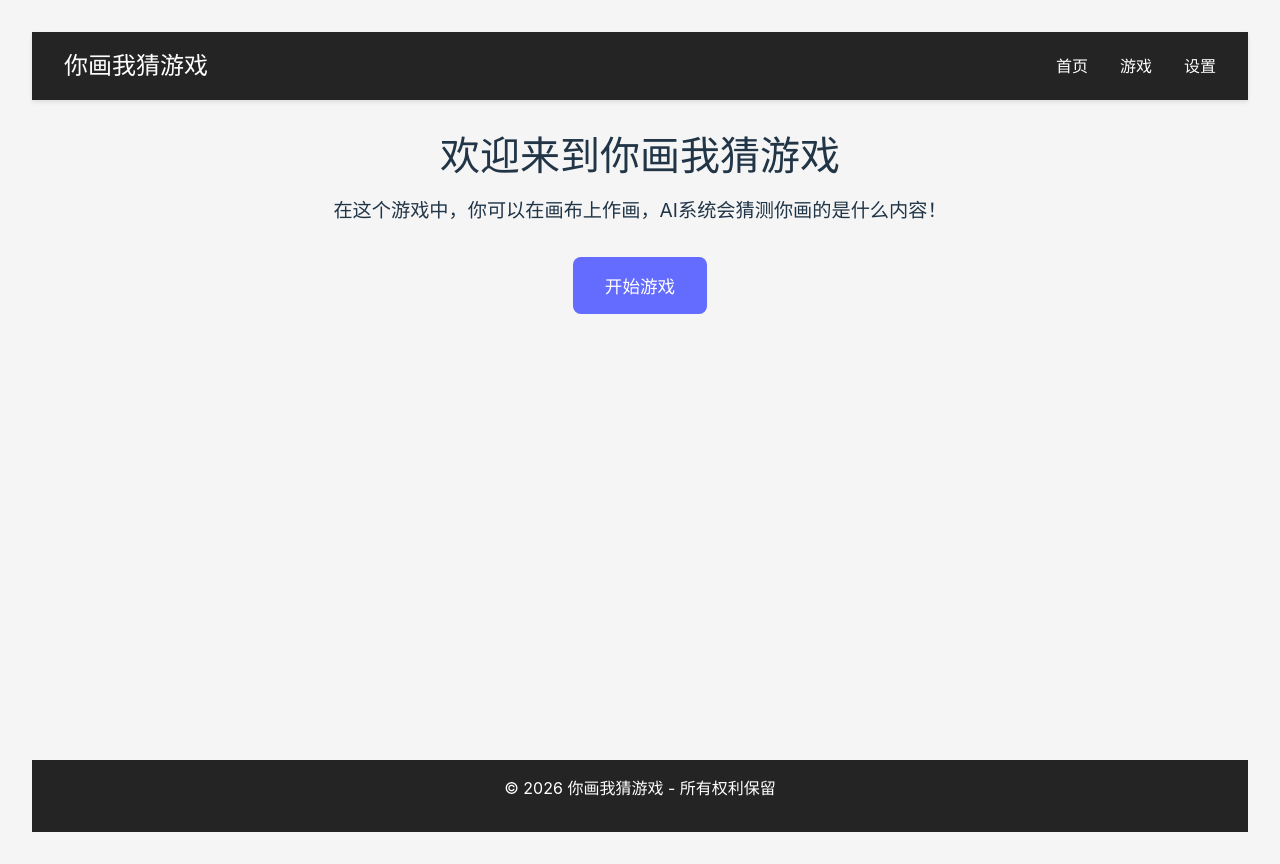
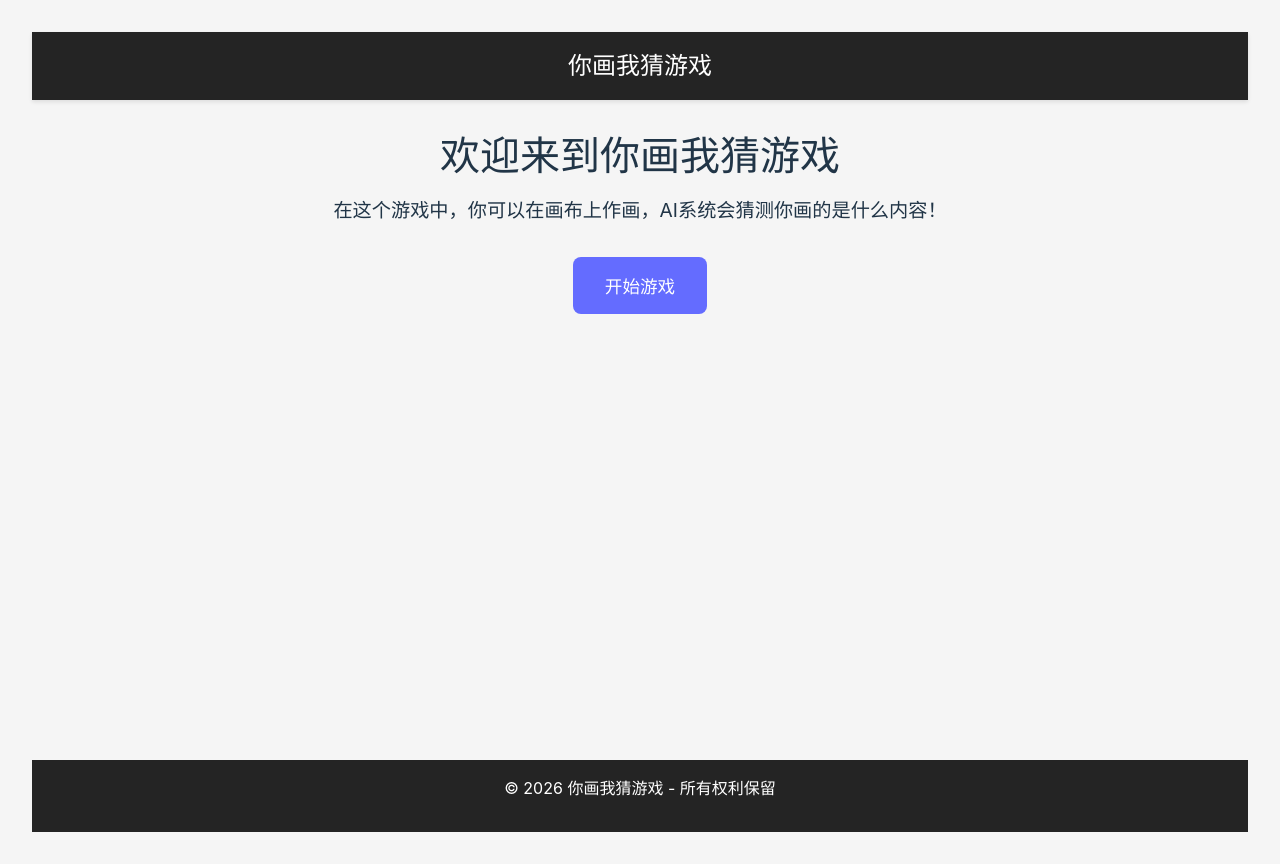
Before and after one commit to 1549328794-ops/Game_nihuawocai, a React (Vite) app: page / in a window 1280 px wide. Built offline with nearby package versions, Linux system fonts and the light colour scheme.

Commit message:
删除Header组件中的导航菜单

```diff
--- a/src/components/Header.tsx
+++ b/src/components/Header.tsx
@@ -6,16 +6,12 @@ const Header: React.FC = () => {
     backgroundColor: '#242424',
     color: 'white',
     display: 'flex',
-      justifyContent: 'space-between',
+    justifyContent: 'center',
     alignItems: 'center',
     boxShadow: '0 2px 4px rgba(0,0,0,0.1)'
-    }}><div style={{ fontSize: '1.5rem', fontWeight: 'bold' }}>你画我猜游戏</div><nav><ul style={{
-            display: 'flex',
-            gap: '2rem',
-            listStyle: 'none',
-            margin: 0,
-            padding: 0
-          }}><li><a href="/" style={{ color: 'white', textDecoration: 'none' }}>首页</a></li><li><a href="/game" style={{ color: 'white', textDecoration: 'none' }}>游戏</a></li><li><a href="/settings" style={{ color: 'white', textDecoration: 'none' }}>设置</a></li></ul></nav></header>);
+  }}>
+    <div style={{ fontSize: '1.5rem', fontWeight: 'bold' }}>你画我猜游戏</div>
+  </header>);
 };
 
 export default Header;
```
Lines whose indentation alone changed are shown as unchanged.
